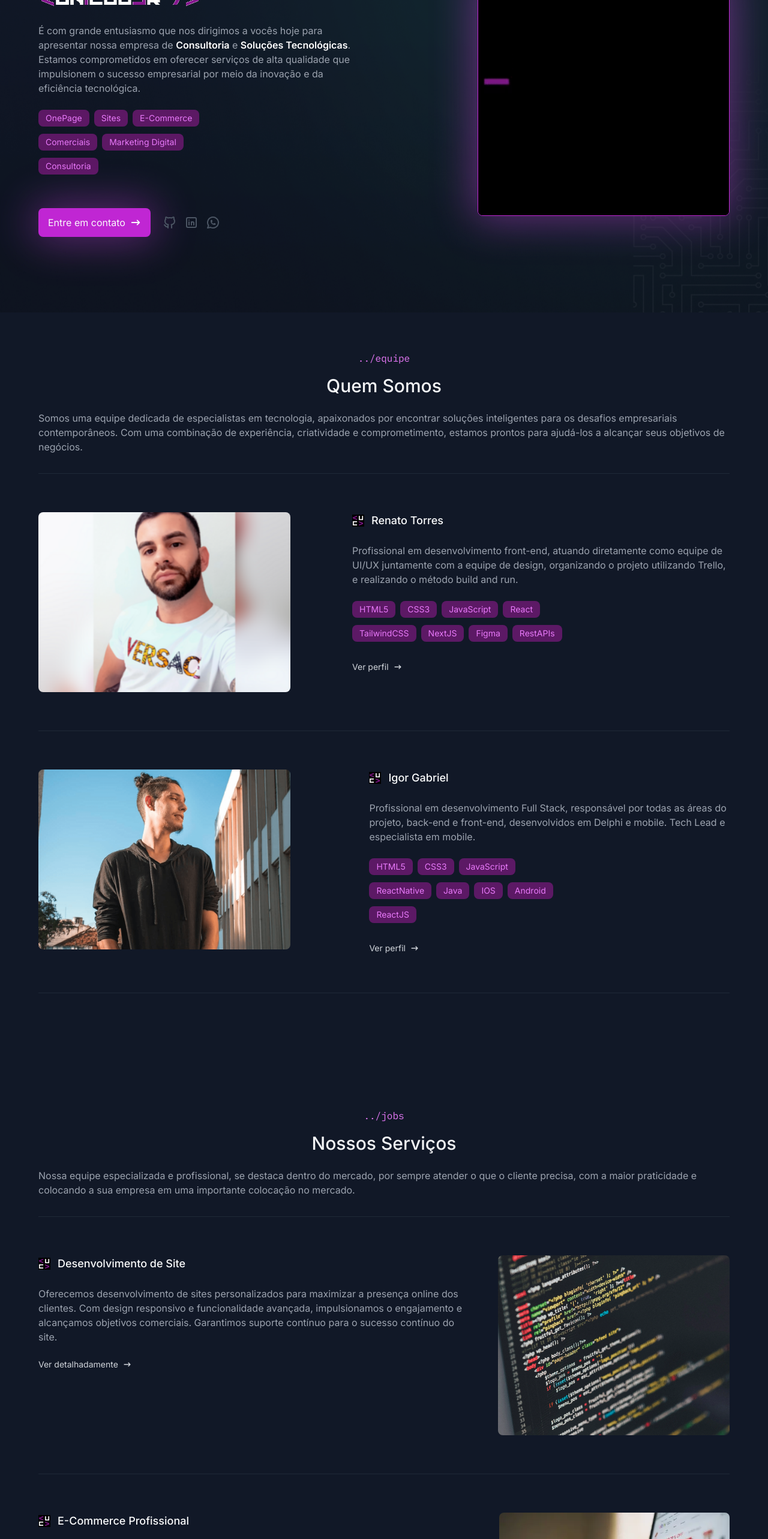
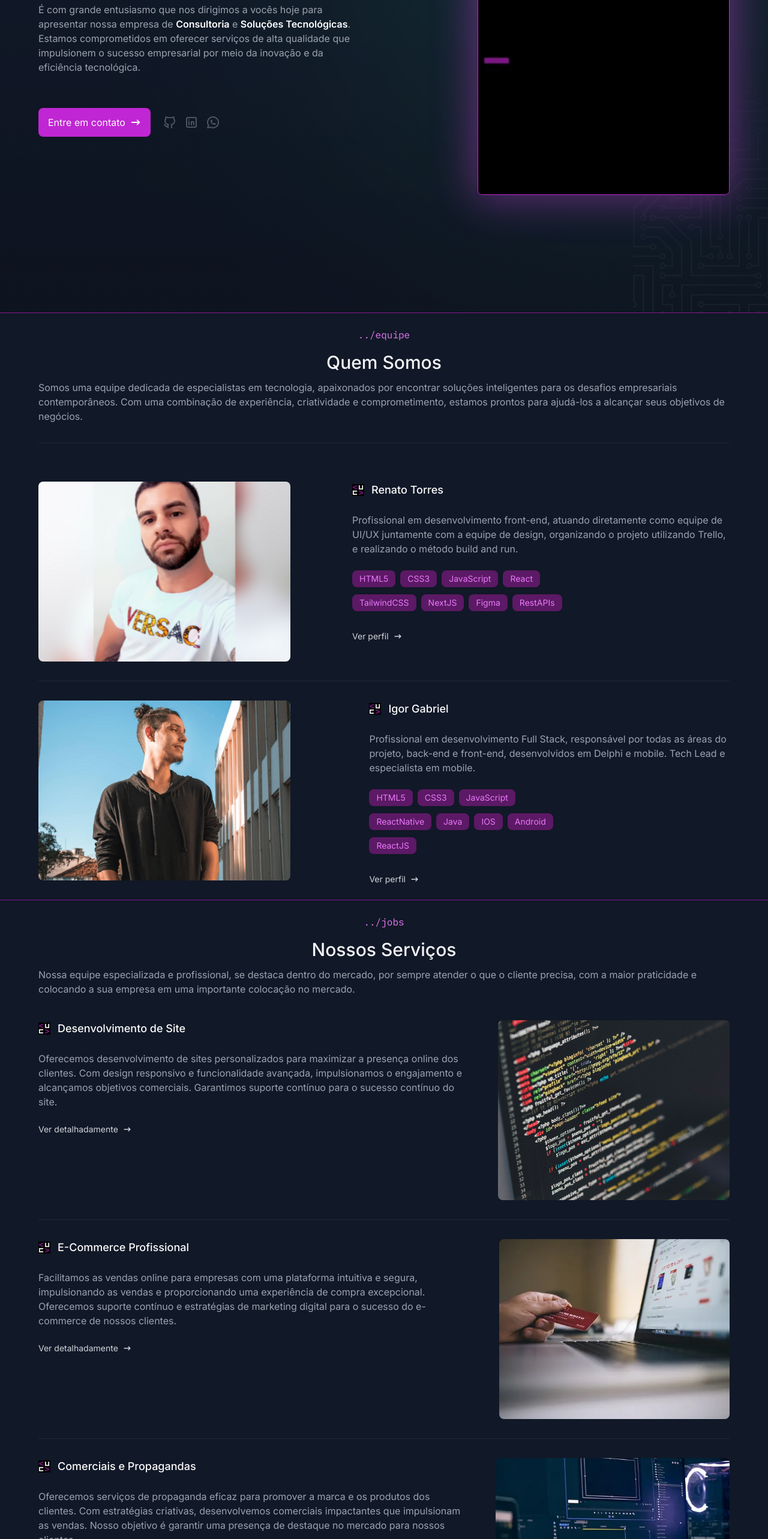
Before and after one commit to Renato-Torres-Dev/projectzero0, a Next.js app: page / in a window 1280 px wide. Shown: the part 234-2800 px from the top of the page at 60% size. Built offline with nearby package versions, Linux system fonts and the light colour scheme.

Commit message:
mudanças

```diff
--- a/app/components/contact-form/index.tsx
+++ b/app/components/contact-form/index.tsx
@@ -25,7 +25,7 @@ export const ContactForm = () => {
   }
 
   return (
-    <section className="py-16 px-6 md:py-32 flex items-center justify-center bg-gray-950">
+    <section className="py-4 px-6 md:py-8 flex items-center justify-center bg-gray-950">
       <div className="w-full max-w-[420px] mx-auto">
         <SectionTitle
           subtitle="contato"
@@ -66,7 +66,7 @@ export const ContactForm = () => {
           >
           </textarea>
 
-          <Button className="w-max mx-auto mt-6 shadow-button">
+          <Button className="w-max mx-auto mt-6">
             Enviar mensagem
             <HiArrowNarrowRight size={18} />
           </Button>
--- a/app/components/divider/horizontal copy.tsx
+++ b/app/components/divider/horizontal copy.tsx
@@ -4,8 +4,8 @@ type HorizontalDividerProps = {
   className?: string;
 }
 
-export const HorizontalDivider = ({ className }: HorizontalDividerProps) => {
+export const HorizontalDividerSection = ({ className }: HorizontalDividerProps) => {
   return (
-    <div className={cn("w-full my-8 border-b border-b-gray-800", className)} />
+    <div className={cn("w-full border-b border-b-fuchsia-800", className)} />
   )
 }
--- a/app/components/pages/home/about-us/index.tsx
+++ b/app/components/pages/home/about-us/index.tsx
@@ -5,9 +5,9 @@ import { IgorGabriel } from "./team-card/igor"
 
 export const AboutUs = () => {
   return(
-    <section className="container py-16">
+    <section className="container py-6">
       <SectionTitle subtitle="equipe" title="Quem Somos" className="items-center text-center"/>
-      <p className="text-gray-400 mt-6">
+      <p className="text-gray-400 mt-3">
         Somos uma equipe dedicada de especialistas em tecnologia, apaixonados por encontrar
         soluções inteligentes para os desafios empresariais contemporâneos. Com uma combinação
         de experiência, criatividade e comprometimento, estamos prontos para ajudá-los a alcançar
@@ -18,9 +18,8 @@ export const AboutUs = () => {
 
       <div>
         <RenatoTorres />
-        <HorizontalDivider className="my-16"/>
+        <HorizontalDivider className="mt-8"/>
         <IgorGabriel />
-        <HorizontalDivider className="my-16"/>
       </div>
 
       {/*colocar um link para acessar o menu com todos*/}
--- a/app/components/pages/home/contract/index.tsx
+++ b/app/components/pages/home/contract/index.tsx
@@ -5,10 +5,9 @@ import { SectionTitle } from "@/app/components/section-title"
 export const Contract = () => {
   return(
     <section className="container py-16">
-      <SectionTitle subtitle="experiência" title="Por Que Contratar-nos?" className="items-center text-center"/>
-      <HorizontalDivider className="mb-16"/>
+      <SectionTitle subtitle="experiência" title="Por Que Contratar-nos?" className="items-center text-center mb-16"/>
 
-      <div className="flex gap-6 lg:gap-12 flex-col lg:flex-row">
+      <div className="flex gap-6 lg:gap-12 flex-col lg:flex-row mt-16">
         <div>
           <h1 className="flex items-center gap-3 font-medium text-2xl text-gray-50">
             Abordagem Personalizada
--- a/app/components/pages/home/hero-section/index.tsx
+++ b/app/components/pages/home/hero-section/index.tsx
@@ -42,7 +42,7 @@ const Mock_Contacts = [
 
 export const HeroSection = () => {
   return (
-    <section className="w-full lg:h-[755px] bg-hero-image bg-cover bg-center bg-no-repeat flex flex-col justify-end pb-10 sm:pb-32 py-32 lg:pb-[110px]">
+    <section className="w-full lg:h-[755px] bg-hero-image bg-cover bg-center bg-no-repeat flex flex-col justify-center pb-10 sm:pb-32 py-32 lg:pb-[170px]">
       <div className="container flex items-start justify-between flex-col-reverse lg:flex-row">
         <div className="w-full lg:max-w-[530px]">
           <p className="font-master text-fuchsia-400">Olá, Seja Bem-Vindo à</p>
@@ -56,14 +56,14 @@ export const HeroSection = () => {
 
           <p className="text-gray-400 my-6 text-sm sm:text-base">É com grande entusiasmo que nos dirigimos a vocês hoje para apresentar nossa empresa de <span style={{fontWeight: 600, color: "white"}}>Consultoria</span> e <span style={{fontWeight: 600, color: "white"}}>Soluções Tecnológicas</span>. Estamos comprometidos em oferecer serviços de alta qualidade que impulsionem o sucesso empresarial por meio da inovação e da eficiência tecnológica.</p>
 
-          <div className="flex flex-wrap gap-x-2 gap-y-3 lg:max-w-[340px]">
+          {/* <div className="flex flex-wrap gap-x-2 gap-y-3 lg:max-w-[340px]">
             {Mock_Skilss.map(( skill, index ) => (
               <TechBadge name={skill.name} />
             ))}
-          </div>
+          </div> */}
 
           <div className="mt-6 lg:mt-10 flex sm:items-center sm:gap-5 flex-col sm:flex-row">
-            <Button className="w-max shadow-button">
+            <Button className="w-max">
               Entre em contato
               <HiArrowNarrowRight size={18}/>
             </Button>
--- a/app/components/pages/home/services/index.tsx
+++ b/app/components/pages/home/services/index.tsx
@@ -6,24 +6,21 @@ import { Comercial } from "./products-card/comercial"
 
 export const Produtos = () => {
   return (
-    <section className="container py-16">
+    <section className="container py-6">
       <SectionTitle subtitle="jobs" title="Nossos Serviços" className="items-center text-center"/>
 
-      <p className="text-gray-400 mt-6">
+      <p className="text-gray-400 mt-3 mb-10">
         Nossa equipe especializada e profissional, se destaca dentro do mercado, por
         sempre atender o que o cliente precisa, com a maior praticidade e colocando
         a sua empresa em uma importante colocação no mercado.
       </p>
 
-      <HorizontalDivider className="mb-16"/>
-
       <div>
         <DevSite />
-        <HorizontalDivider className="my-16" />
+        <HorizontalDivider className="mt-8" />
         <ECommerce />
-        <HorizontalDivider className="my-16" />
+        <HorizontalDivider className="mt-8" />
         <Comercial />
-        <HorizontalDivider className="my-16" />
       </div>
     </section>
   )
--- a/app/page.tsx
+++ b/app/page.tsx
@@ -1,3 +1,4 @@
+import { HorizontalDividerSection } from "./components/divider/horizontal copy";
 import { AboutUs } from "./components/pages/home/about-us";
 import { Contract } from "./components/pages/home/contract";
 import { HeroSection } from "./components/pages/home/hero-section";
@@ -10,13 +11,13 @@ export default async function Home() {
   return (
     <>
       <HeroSection />
-
+      <HorizontalDividerSection />
       <AboutUs />
-
+      <HorizontalDividerSection />
       <Produtos />
-
+      <HorizontalDividerSection />
       <Contract />
-
+      <HorizontalDividerSection />
       {/*<KnowTechs />
       <HighLightedProjects />
       <WorkExperience />*/}
```
